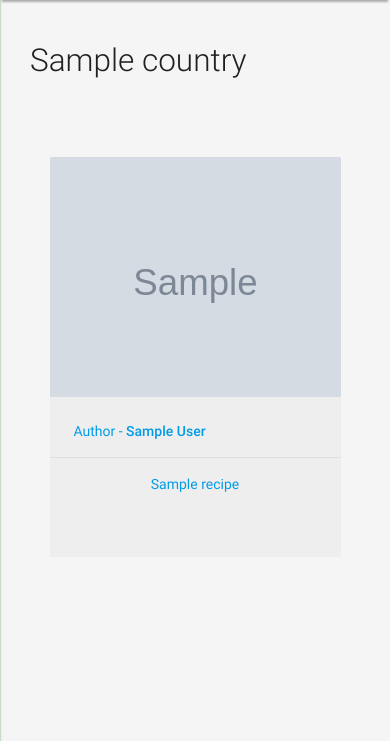
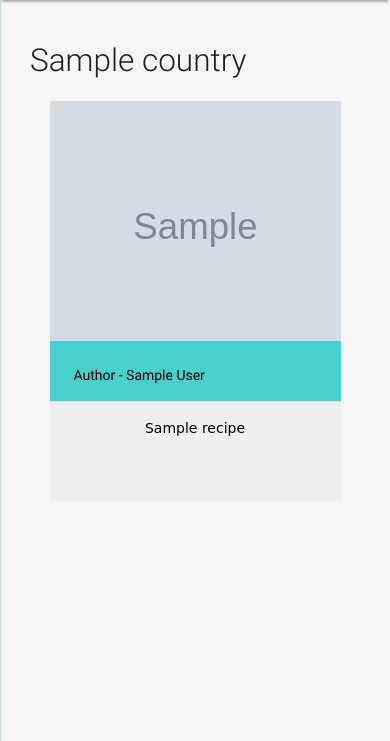
Before and after one commit to marcel-balint/easy-recipes, a Flask app: page /countries/1 in a window 390 px wide. Shown: the part 56-797 px from the top of the page. Run offline with Flask 2, Linux system fonts and the light colour scheme; grey boxes marked "Sample" are stand-in pictures; a database or web service that is not in the repository returns one stand-in record (values such as "Sample title"); some libraries are stand-ins or nearby versions.

Commit message:
Set the navbar on fixed position on mobile devices and changed the 'home' image

```diff
--- a/static/css/style.css
+++ b/static/css/style.css
@@ -14,6 +14,7 @@
     color: #000;
     font-family: Montserrat, Georgia, sans-serif;
     font-weight: 700;
+    margin-left: 30px;
 }
 
 nav ul a {
@@ -22,10 +23,12 @@
     font-size: 15px;
     font-weight: 700;
     text-transform: uppercase;
+    height: 50px;
 }
 
 nav ul a:hover {
-    text-decoration: underline;
+    border-bottom: 3px solid #000;
+    background-color: inherit;
 }
 
 nav ul {
@@ -64,7 +67,7 @@
     position: absolute;
     width: 100%;
     height: 100%;
-    background: url("../images/nice.png");
+    background: url("../images/image.jpg");
     background-repeat: no-repeat;
     background-size: cover;
     background-position: center;
@@ -74,6 +77,11 @@
 
 .card .card-content {
     height: 120px;
+}
+
+.author {
+    background-color: mediumturquoise;
+
 }
 
 .container {
@@ -124,6 +132,16 @@
     text-transform: uppercase;
     margin-right: 0;
     font-weight: bold;
+}
+
+.card .card-content p {
+    margin: 0;
+    color: #000;
+}
+
+.country-page {
+    font-family: cursive;
+    color: #000;
 }
 
 h1 {
@@ -231,6 +249,11 @@
     nav .brand-logo {
         margin-left: 5px;
     }
+    nav {
+        position: fixed;
+        top: 0;
+        z-index: 2;
+    }
 }
 
 @media (max-width: 500px) {
--- a/templates/countries/country.html
+++ b/templates/countries/country.html
@@ -9,10 +9,10 @@
                     <div class="card-image">
                         <img class="recipe-img responsive-imgs" src="{{ recipe.image }}" alt="{{ recipe.recipe_name }}">
                     </div>
-                    <div class="card-content">
-                        <p>Author - <strong>{{ recipe.author }}</strong></p>
+                    <div class="card-content author">
+                        <p>Author - {{ recipe.author }}</p>
                     </div>
-                    <div class="card-action">
+                    <div class="card-action country-page">
                         {{ recipe.recipe_name }}
                     </div>
                 </div>
--- a/templates/recipes/recipe_page.html
+++ b/templates/recipes/recipe_page.html
@@ -4,7 +4,7 @@
     <div class="recipe-publish">
         <span class="recipe-author">By <span class="author-name">{{ recipe.author }}</span></span>
     </div>
-    <div class="row" id="recipe-info">
+    <div class="row recipe-info" id="recipe-info">
         <div>
             <div class="col s12 m12 l6">
                 <h5>Ingredients</h5>
```
Also changed, not shown: static/images/image.jpg (added), static/images/nice.png (deleted), static/images/special.jpg (deleted).
